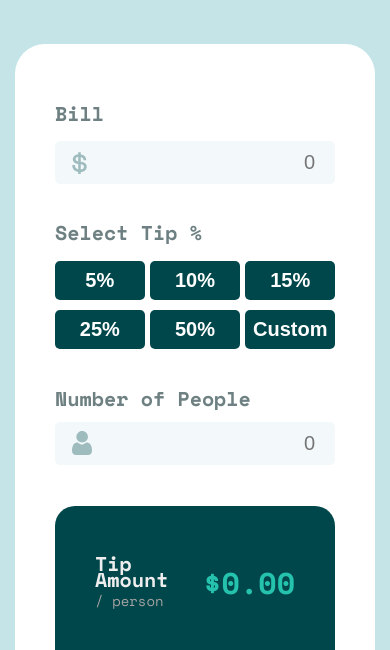
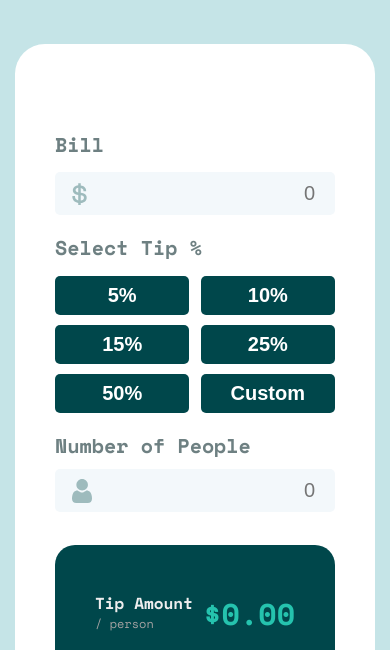
Before and after one commit to hoangduylq/tip_caculator_app, a website: page index.html in a window 390 px wide. Shown: the part 156-806 px from the top of the page. Drawn offline with nearby package versions, Linux system fonts and the light colour scheme.

Commit message:
fix responsive in calculator__result

```diff
--- a/styles/scss/responsive.scss
+++ b/styles/scss/responsive.scss
@@ -2,12 +2,27 @@
   .calculator {
     flex-direction: column;
     justify-content: center;
-    height: 920px;
+    height: 860px;
     width: 480px;
 
     &__input {
       height: 400px;
       margin-bottom: 20px;
+    }
+
+    &__result__tip-amount,
+    &__result__tip-total {
+      padding-bottom: 20px;
+
+      &__title {
+        h4 {
+          font-size: 1.6rem;
+        }
+
+        span {
+          font-size: 1.2rem;
+        }
+      }
     }
   }
 }
@@ -16,7 +31,6 @@
   .calculator {
     flex-direction: column;
     justify-content: center;
-    height: 920px;
     width: 360px;
     max-width: 100%;
 
@@ -28,6 +42,12 @@
 
     &__input__tip__list {
       max-width: 100%;
+
+      button,
+      input {
+        flex: 0 0 50%;
+        max-width: 48%;
+      }
     }
 
     &__result {
```
Also changed, not shown: styles/css/main.css, styles/css/responsive.css.
